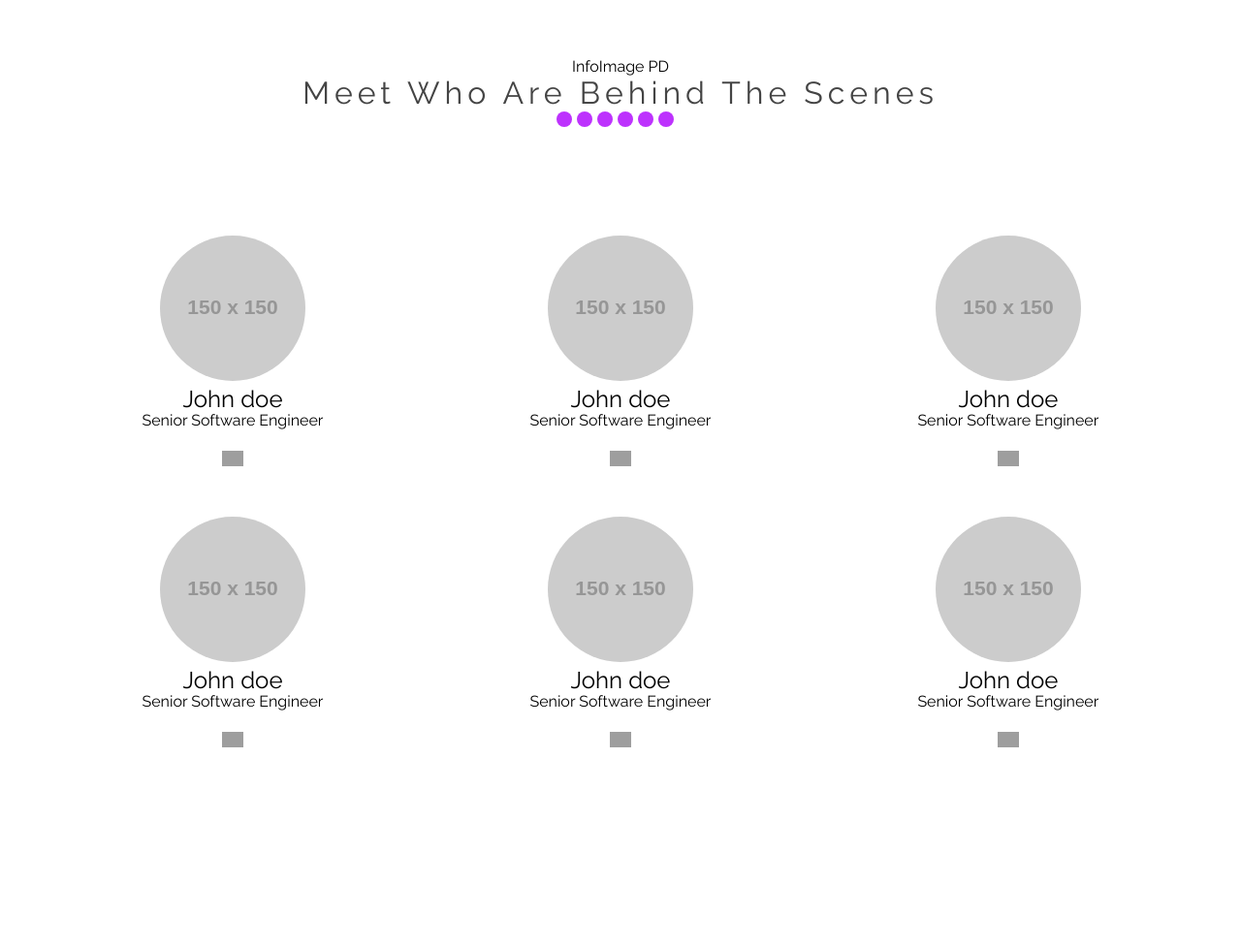
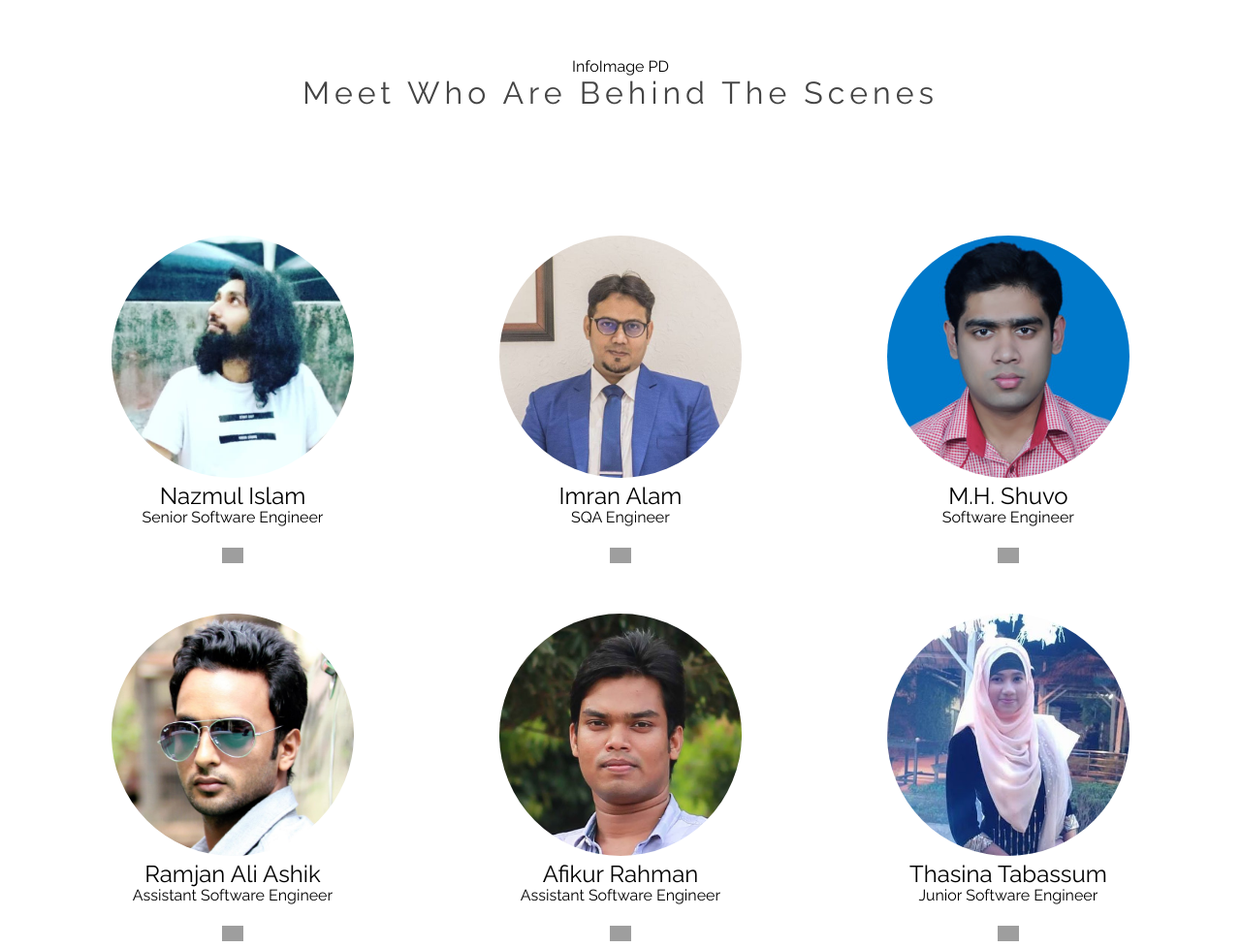
Before and after one commit to afikur/awesome-team, a website: page index.html in a window 1280 px wide. Shown: the whole page at 97% size. Before the commit the page ends 823 px from the top, so only its background shows below. Drawn offline with nearby package versions, Linux system fonts and the light colour scheme; grey boxes are pictures that could not be loaded; placeholder pictures from the web are drawn by us.

Commit message:
feat: add javascript functionality to dynamically add team members

```diff
--- a/css/style.css
+++ b/css/style.css
@@ -6,10 +6,6 @@ body {
 }
 
 section {
-    clear: both;
-}
-
-.row {
     clear: both;
 }
 
@@ -39,7 +35,6 @@ header p {
 }
 
 header ul {
-    width: 133px;
     list-style: none;
     margin: 0 auto;
     padding: 0;
@@ -80,6 +75,8 @@ section.team-members .member {
 }
 
 section.team-members .member img.photo {
+    height: 250px;
+    width: 250px;
     border-radius: 50%;
 }
 
--- a/index.html
+++ b/index.html
@@ -14,57 +14,12 @@
         <p>InfoImage PD</p>
         <h1>Meet Who Are Behind The Scenes</h1>
         <ul class="circle">
-            <li></li>
-            <li></li>
-            <li></li>
-            <li></li>
-            <li></li>
-            <li></li>
         </ul>
     </header>
 
     <section class="team-members">
         <div class="container">
-            <div class="row">
-                <div class="member">
-                    <img class="photo" src="https://via.placeholder.com/150" alt="">
-                    <h2>John doe</h2>
-                    <h4>Senior Software Engineer</h4>
-                    <a href=""><img src="http://www.stickpng.com/assets/images/580b57fcd9996e24bc43c528.png" alt="" class="linkedin"></a>
-                </div>
-                <div class="member">
-                    <img class="photo" src="https://via.placeholder.com/150" alt="">
-                    <h2>John doe</h2>
-                    <h4>Senior Software Engineer</h4>
-                    <a href=""><img src="http://www.stickpng.com/assets/images/580b57fcd9996e24bc43c528.png" alt="" class="linkedin"></a>
-                </div>
-                <div class="member">
-                    <img class="photo" src="https://via.placeholder.com/150" alt="">
-                    <h2>John doe</h2>
-                    <h4>Senior Software Engineer</h4>
-                    <a href=""><img src="http://www.stickpng.com/assets/images/580b57fcd9996e24bc43c528.png" alt="" class="linkedin"></a>
-                </div>
-            </div>
-            <div class="row">
-                <div class="member">
-                    <img class="photo" src="https://via.placeholder.com/150" alt="">
-                    <h2>John doe</h2>
-                    <h4>Senior Software Engineer</h4>
-                    <a href=""><img src="http://www.stickpng.com/assets/images/580b57fcd9996e24bc43c528.png" alt="" class="linkedin"></a>
-                </div>
-                <div class="member">
-                    <img class="photo" src="https://via.placeholder.com/150" alt="">
-                    <h2>John doe</h2>
-                    <h4>Senior Software Engineer</h4>
-                    <a href=""><img src="http://www.stickpng.com/assets/images/580b57fcd9996e24bc43c528.png" alt="" class="linkedin"></a>
-                </div>
-                <div class="member">
-                    <img class="photo" src="https://via.placeholder.com/150" alt="">
-                    <h2>John doe</h2>
-                    <h4>Senior Software Engineer</h4>
-                    <a href=""><img src="http://www.stickpng.com/assets/images/580b57fcd9996e24bc43c528.png" alt="" class="linkedin"></a>
-                </div>
-            </div>
+
         </div>
     </section>
     <script src="node_modules/jquery/dist/jquery.min.js"></script>
--- a/js/script.js
+++ b/js/script.js
@@ -0,0 +1,42 @@
+function Team(name, members) {
+    this.name = name;
+    this.members = members;
+}
+
+Team.prototype.getSumOfAge = function() {
+   var sum = 0;
+   for(var i = 0; i < this.members.length; i++) {
+       sum += this.members[i].age;
+   }
+
+  return sum;
+}
+
+
+Team.prototype.getAvgAge = function() {
+    var sumOfAges = this.getSumOfAge();
+    return sumOfAges / 2;
+}
+
+var json = $.getJSON( "team.json", function() {
+    var team = $.extend(new Team(), json.responseJSON);
+
+    var membersHtml = [];
+
+    for(var i = 0; i < team.members.length; i++) {
+        console.log(team.members[i].name);
+        var member = '<div class="member">' +
+                '<img class="photo" src="' + team.members[i].photo + '" alt="">' +
+                '<h2>' + team.members[i].name + '</h2>' +
+                '<h4>' + team.members[i].designation + '</h4>' +
+                '<a href="' + team.members[i].linkedInUrl + '" target="_blank"> ' +
+                    '<img src="http://www.stickpng.com/assets/images/580b57fcd9996e24bc43c528.png" alt="" class="linkedin">' +
+                '</a>' +
+            '</div>';
+            membersHtml.push(member);
+    }
+
+    for(var j = 0; j < membersHtml.length; j++) {
+        $('.team-members .container').append(membersHtml[j])
+    }
+});
--- /dev/null
+++ b/team.json
@@ -0,0 +1,48 @@
+{
+    "name": "InfoImage PD",
+    "members": [
+        {
+            "name": "Nazmul Islam",
+            "designation": "Senior Software Engineer",
+            "age": 31,
+            "photo": "photos/naim.jpg",
+            "linkedInUrl": ""
+        },
+        {
+            "name": "Imran Alam",
+            "designation": "SQA Engineer",
+            "age": 37,
+            "photo": "photos/imran.jpg",
+            "linkedInUrl": ""
+        },
+        {
+            "name": "M.H. Shuvo",
+            "designation": "Software Engineer",
+            "age": 27,
+            "photo": "photos/mehedi.jpg",
+            "linkedInUrl": ""
+        },
+        {
+            "name": "Ramjan Ali Ashik",
+            "designation": "Assistant Software Engineer",
+            "age": 27,
+            "photo": "photos/ashik.jpg",
+            "linkedInUrl": ""
+        },
+        {
+            "name": "Afikur Rahman",
+            "designation": "Assistant Software Engineer",
+            "age": 26,
+            "photo": "photos/afikur.jpg",
+            "linkedInUrl": "https://www.linkedin.com/in/afikur/"
+
+        },
+        {
+            "name": "Thasina Tabassum",
+            "designation": "Junior Software Engineer",
+            "age": 16,
+            "photo": "photos/thasina.jpg"
+
+        }
+    ]
+}
```
Also changed, not shown: photos/afikur.jpg (added), photos/ashik.jpg (added), photos/imran.jpg (added), photos/mehedi.jpg (added), photos/naim.jpg (added), photos/thasina.jpg (added).
